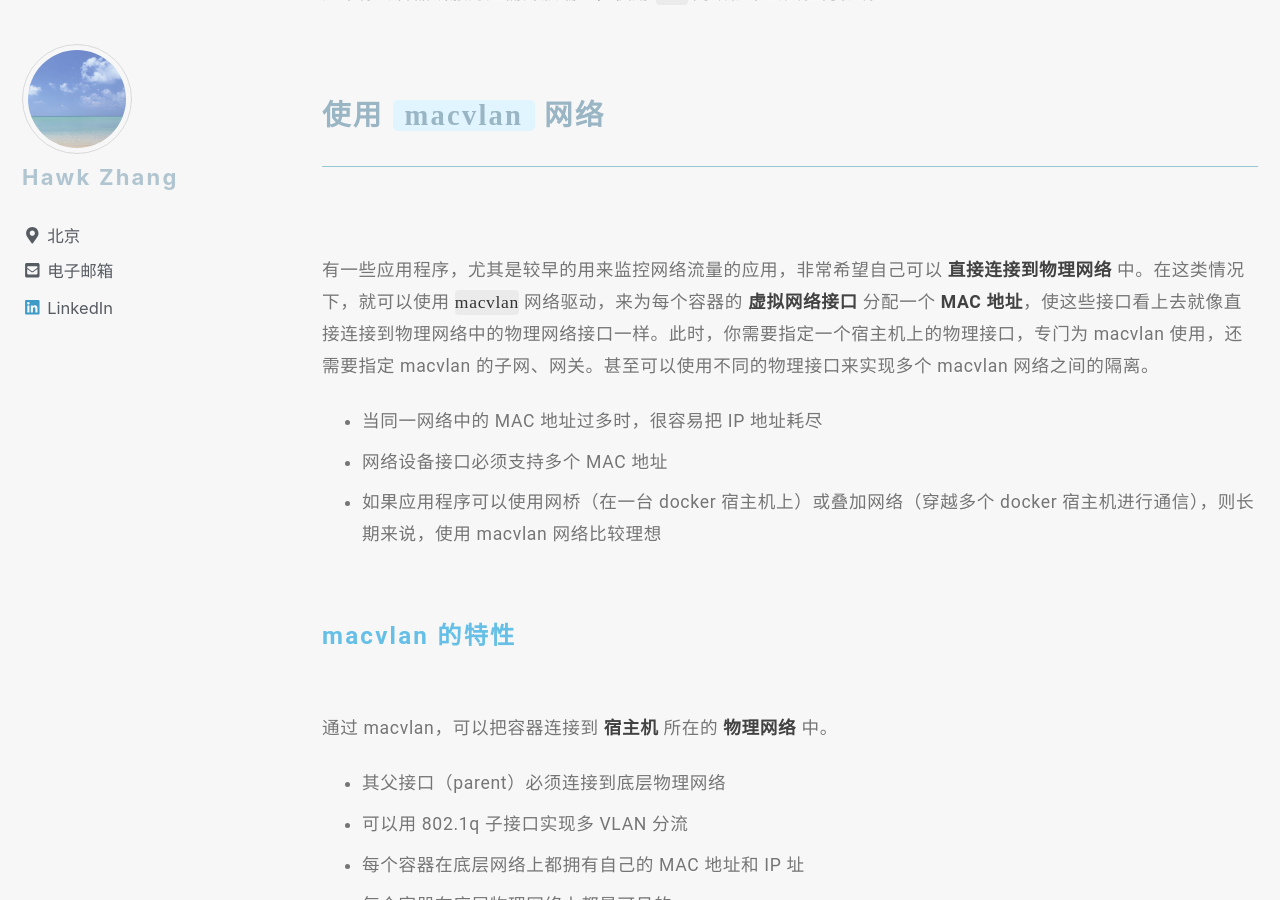
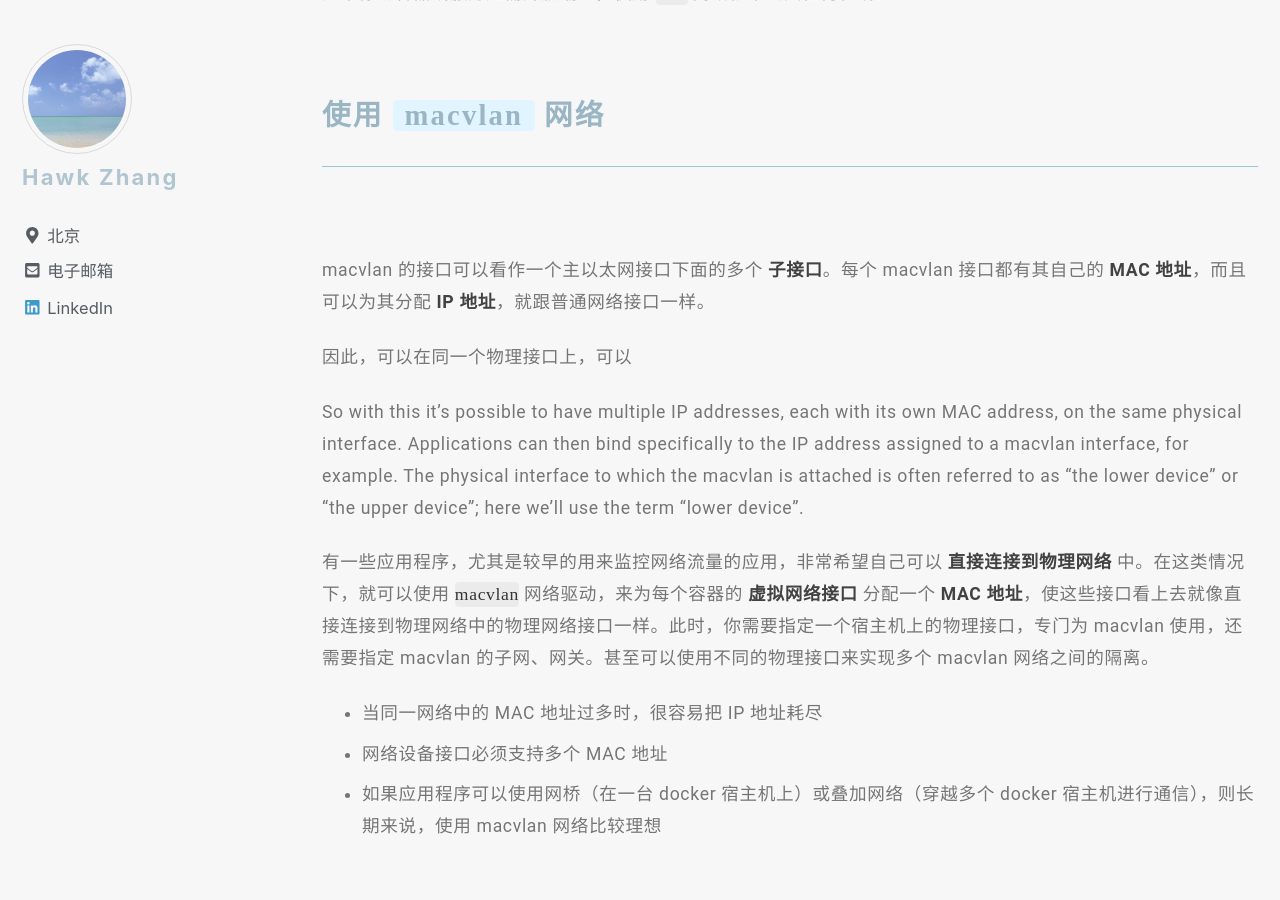
Before and after one commit to narru888/linotes_note, a Jekyll site: the page built from _posts/docker/2018-02-01-docker.network.md, in a window 1280 px wide and 900 px high, scrolled down 13852 px. Built offline with Jekyll 4.4.1, drawn with Linux system fonts in a browser that asks for light colours; nearby versions of some CDN libraries; a script that is not in the unit is left out.

Commit message:
update on 2018-10-05 17:40:01 CST

```diff
--- a/_posts/docker/2018-02-01-docker.network.md
+++ b/_posts/docker/2018-02-01-docker.network.md
@@ -440,6 +440,12 @@ $ docker service create --endpoint-mode dnsrr \
 
 ### 使用 `macvlan` 网络
 
+macvlan 的接口可以看作一个主以太网接口下面的多个 **子接口**。每个 macvlan 接口都有其自己的 **MAC 地址**，而且可以为其分配 **IP 地址**，就跟普通网络接口一样。
+
+因此，可以在同一个物理接口上，可以
+
+So with this it's possible to have multiple IP addresses, each with its own MAC address, on the same physical interface. Applications can then bind specifically to the IP address assigned to a macvlan interface, for example. The physical interface to which the macvlan is attached is often referred to as "the lower device" or "the upper device"; here we'll use the term "lower device".
+
 有一些应用程序，尤其是较早的用来监控网络流量的应用，非常希望自己可以 **直接连接到物理网络** 中。在这类情况下，就可以使用 `macvlan` 网络驱动，来为每个容器的 **虚拟网络接口** 分配一个 **MAC 地址**，使这些接口看上去就像直接连接到物理网络中的物理网络接口一样。此时，你需要指定一个宿主机上的物理接口，专门为 macvlan 使用，还需要指定 macvlan 的子网、网关。甚至可以使用不同的物理接口来实现多个 macvlan 网络之间的隔离。
 
 * 当同一网络中的 MAC 地址过多时，很容易把 IP 地址耗尽
```
